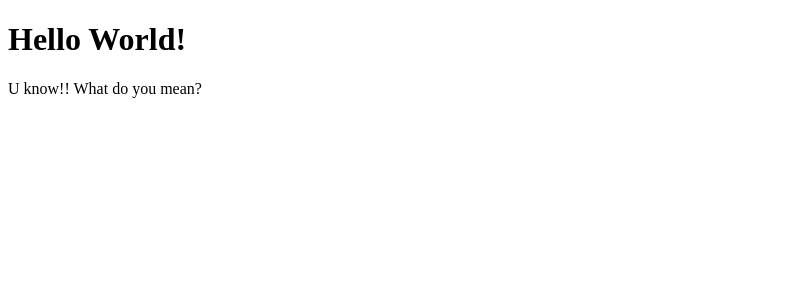
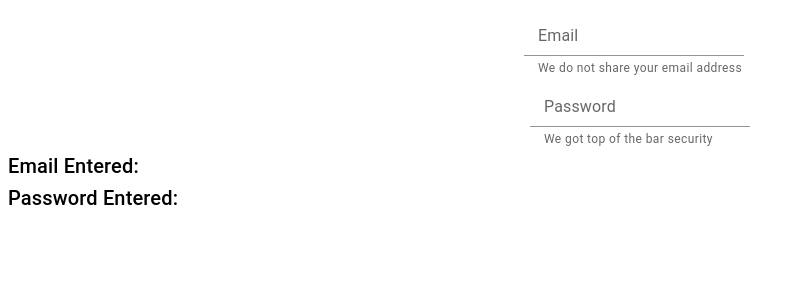
Before and after one commit to ShiyuLi1997/HoustonNews, a React (Vite) app: page / in a window 1280 px wide. Shown: the top 300 px of the page, without its empty margins (0-805 px from the left). Built offline with nearby package versions, Linux system fonts and the light colour scheme.

Commit message:
init login page

```diff
--- a/index.html
+++ b/index.html
@@ -8,7 +8,6 @@
 	</head>
 	<body>
 		<div id="root"></div>
-		<div>U know!! What do you mean?</div>
 		<script type="module" src="/src/main.jsx"></script>
 	</body>
 </html>
--- a/package.json
+++ b/package.json
@@ -13,6 +13,10 @@
 		"preview": "vite preview"
 	},
 	"dependencies": {
+		"@emotion/react": "^11.11.1",
+		"@emotion/styled": "^11.11.0",
+		"@mui/material": "^5.13.4",
+		"firebase": "^9.22.2",
 		"react": "^18.2.0",
 		"react-dom": "^18.2.0",
 		"yarn": "^1.22.19"
--- a/src/App.jsx
+++ b/src/App.jsx
@@ -1,8 +1,33 @@
+import React from "react";
+import { Grid, Typography } from "@mui/material";
+
+import CustomInputLabel from "./components/CustomInputLabel.jsx";
+// import Login from "./components/Login.jsx";
 const App = () => {
+	const [email, setEmail] = React.useState("");
+	const [password, setPassword] = React.useState("");
 	return (
-		<div>
-			<h1>Hello World!</h1>
-		</div>
+		<Grid className="root-container">
+			<CustomInputLabel
+				type="none"
+				label="Email"
+				smallMSG="We do not share your email address"
+				onInputChange={(change) => {
+					setEmail(change);
+				}}
+			/>
+			<CustomInputLabel
+				type="none"
+				label="Password"
+				smallMSG="We got top of the bar security"
+				onInputChange={(change) => {
+					setPassword(change);
+				}}
+			/>
+			<Typography variant="h6">Email Entered: {email}</Typography>
+			<Typography variant="h6">Password Entered: {password}</Typography>
+			{/* <Login /> */}
+		</Grid>
 	);
 };
 
--- /dev/null
+++ b/src/components/CustomInputLabel.jsx
@@ -0,0 +1,34 @@
+import React from "react";
+
+import {
+	FormControl,
+	InputLabel,
+	Input,
+	FormHelperText,
+	Grid,
+} from "@mui/material";
+
+import "./styles.css";
+
+const CustomInputLabel = (configs) => {
+	const { type, label, smallMSG, onInputChange } = configs;
+	return (
+		<Grid container className="signin-container">
+			<FormControl>
+				<Grid>
+					<InputLabel htmlFor="user-input">{label}</InputLabel>
+					<Input
+						id="user-input"
+						aria-describedby="user-input"
+						onChange={(event) => {
+							onInputChange(event.target.value);
+						}}
+					/>
+					<FormHelperText id="user-input">{smallMSG}</FormHelperText>
+				</Grid>
+			</FormControl>
+		</Grid>
+	);
+};
+
+export default CustomInputLabel;
--- /dev/null
+++ b/src/components/Login.jsx
@@ -0,0 +1,51 @@
+import React, { useState } from "react";
+import firebase from "firebase/app";
+import "firebase/auth";
+
+const Login = () => {
+	const [email, setEmail] = useState("");
+	const [password, setPassword] = useState("");
+
+	const handleEmailChange = (e) => {
+		setEmail(e.target.value);
+	};
+
+	const handlePasswordChange = (e) => {
+		setPassword(e.target.value);
+	};
+
+	const handleLogin = () => {
+		firebase
+			.auth()
+			.signInWithEmailAndPassword(email, password)
+			.then((userCredential) => {
+				// Login successful
+				const user = userCredential.user;
+				console.log("Logged in as:", user.email);
+			})
+			.catch((error) => {
+				// Login error
+				console.log("Login error:", error);
+			});
+	};
+
+	return (
+		<div>
+			<input
+				type="email"
+				value={email}
+				onChange={handleEmailChange}
+				placeholder="Email"
+			/>
+			<input
+				type="password"
+				value={password}
+				onChange={handlePasswordChange}
+				placeholder="Password"
+			/>
+			<button onClick={handleLogin}>Login</button>
+		</div>
+	);
+};
+
+export default Login;
--- /dev/null
+++ b/src/components/styles.css
@@ -0,0 +1,7 @@
+.signin-container {
+	/* background-color: red; */
+	display: flex;
+	justify-content: center;
+	align-items: center;
+	width: 500px;
+}
--- a/src/main.jsx
+++ b/src/main.jsx
@@ -1,6 +1,30 @@
 import React from "react";
 import ReactDOM from "react-dom/client";
 import App from "./App.jsx";
+
+// Import the functions you need from the SDKs you need
+import { initializeApp } from "firebase/app";
+import { getAnalytics } from "firebase/analytics";
+// TODO: Add SDKs for Firebase products that you want to use
+// https://firebase.google.com/docs/web/setup#available-libraries
+
+// Your web app's Firebase configuration
+// For Firebase JS SDK v7.20.0 and later, measurementId is optional
+const firebaseConfig = {
+	apiKey: "AIzaSyBBXO8uQeF08I6jyAMZaPMNyZz1fS42Srk",
+	authDomain: "meinanproject.firebaseapp.com",
+	projectId: "meinanproject",
+	storageBucket: "meinanproject.appspot.com",
+	messagingSenderId: "505519465081",
+	appId: "1:505519465081:web:42eb7b4dce1471222e2aa8",
+	measurementId: "G-6BZ4LSKZJE",
+};
+
+// Initialize Firebase
+const app = initializeApp(firebaseConfig);
+const analytics = getAnalytics(app);
+
+console.log({ app, analytics });
 
 ReactDOM.createRoot(document.getElementById("root")).render(
 	<React.StrictMode>
--- /dev/null
+++ b/src/styles.css
@@ -0,0 +1,8 @@
+.root-container {
+	width: 100vh;
+	height: 100vh;
+	display: flex;
+	flex-direction: column;
+	justify-content: center;
+	align-items: center;
+}
```
Also changed, not shown: 1 other file (tests, documents, lock files or other folders).
